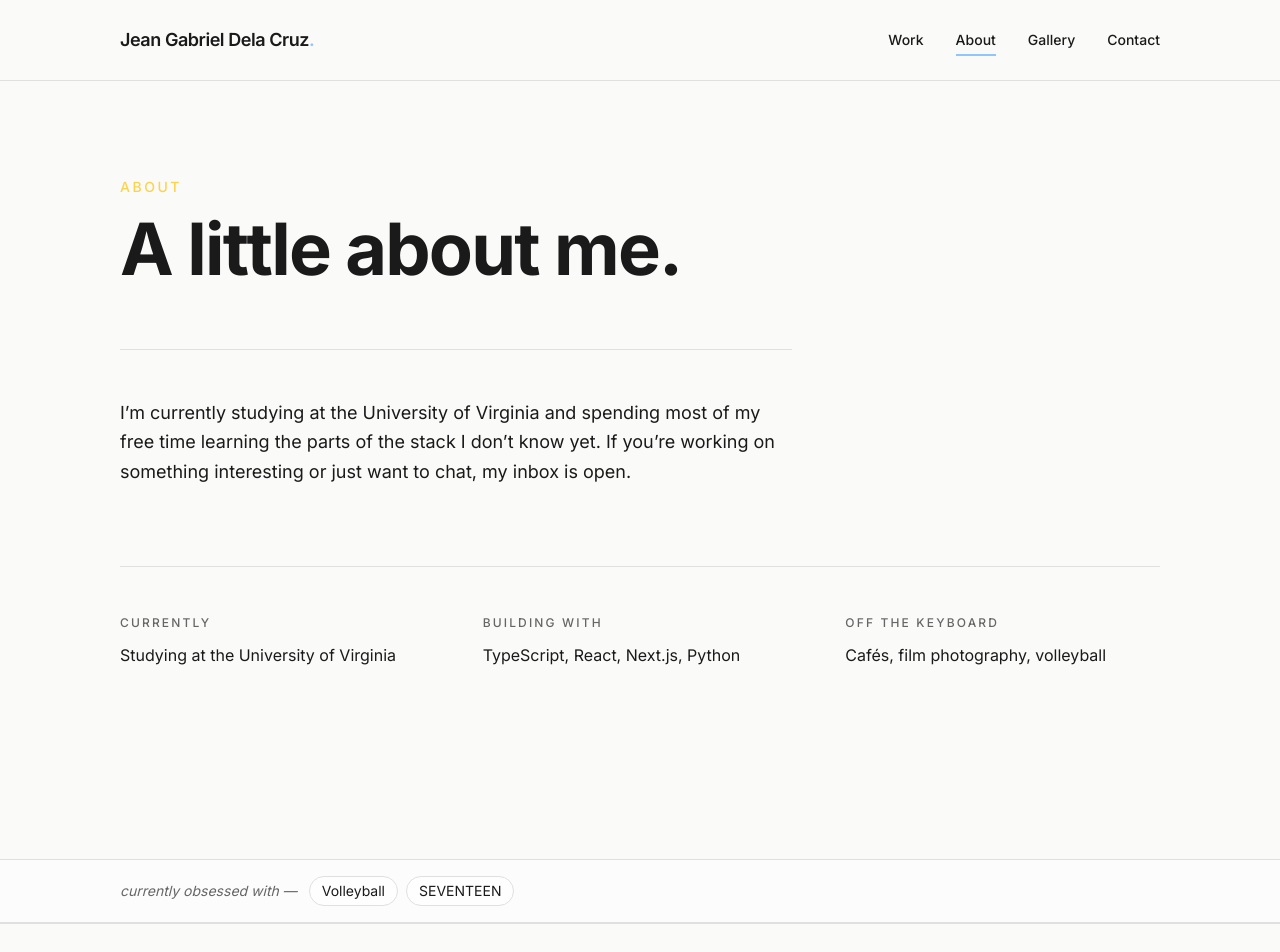
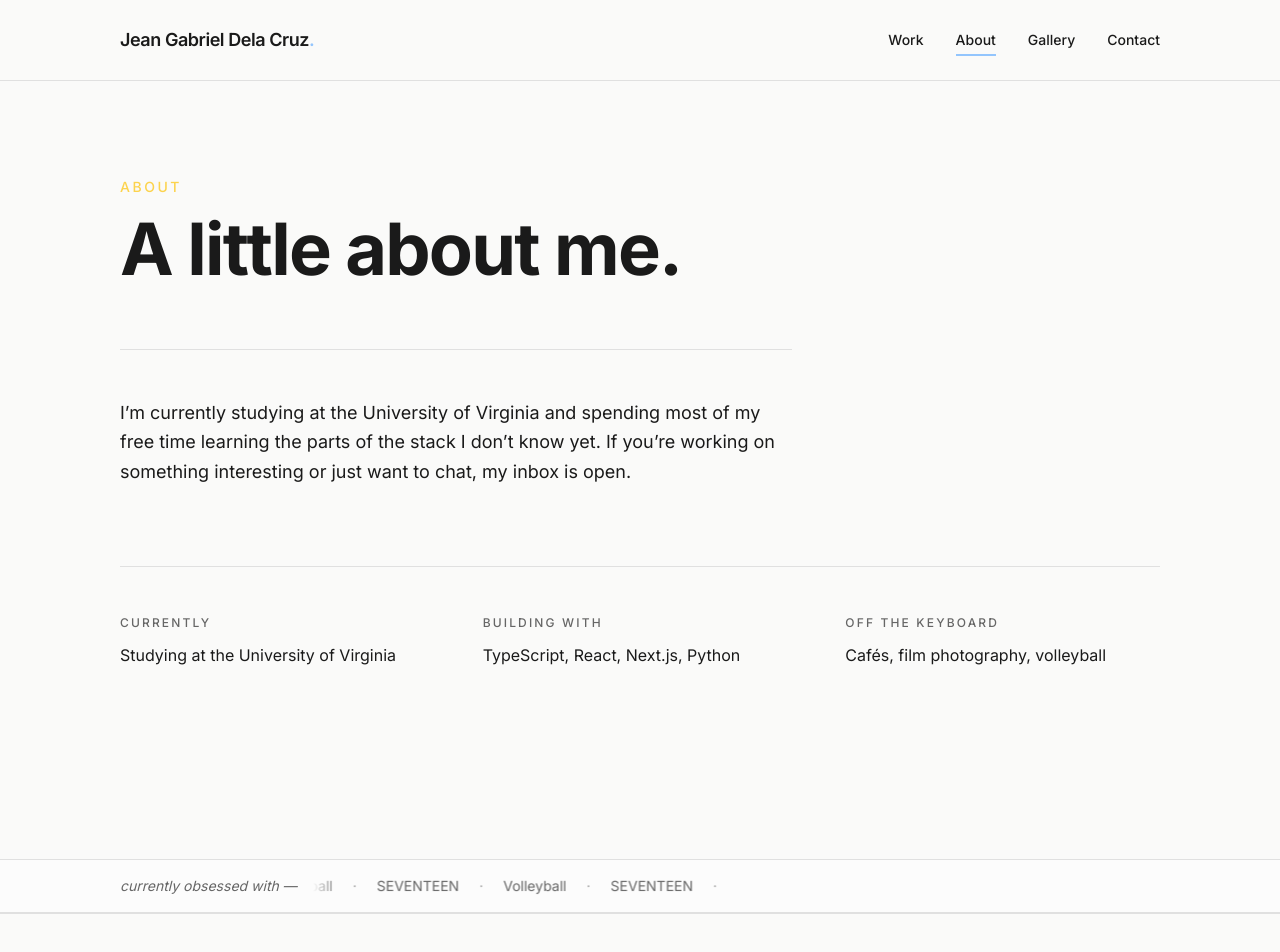
Before and after one commit to gdcruz0911/portfolio, a Next.js app: page /about in a window 1280 px wide. Shown: the top 952 px of the page. Built offline with nearby package versions, Linux system fonts and the light colour scheme.

Commit message:
marquee changes

```diff
--- a/src/app/globals.css
+++ b/src/app/globals.css
@@ -28,7 +28,24 @@ body {
   font-feature-settings: "ss01", "cv11";
 }
 
+/* Each page sets `--accent` on its outermost element so `::selection` inherits
+   the right color via CSS custom property cascade. */
 ::selection {
-  background: #1a1a1a;
-  color: #fafaf9;
+  background: var(--accent, #1a1a1a);
+  color: #1a1a1a;
 }
+
+@keyframes marquee {
+  from {
+    transform: translateX(0);
+  }
+  to {
+    transform: translateX(-50%);
+  }
+}
+
+@media (prefers-reduced-motion: reduce) {
+  .marquee-track {
+    animation: none !important;
+  }
+}
--- a/src/components/Marquee.tsx
+++ b/src/components/Marquee.tsx
@@ -1,34 +1,59 @@
-// Static "currently obsessed with" strip. (Kept the filename for now to avoid a
-// rename — the component used to be an auto-scrolling marquee.)
+// Static label + scrolling interest strip. Items render twice so translateX(-50%)
+// lands exactly where the first sequence began, yielding a seamless loop.
+
+const SEPARATOR = "·";
+// Soft fade-in/fade-out at the left/right edges of the scrolling area so items
+// don't pop in/out abruptly against the label.
+const SCROLL_MASK =
+  "linear-gradient(to right, transparent 0, black 24px, black calc(100% - 24px), transparent 100%)";
 
 export function Marquee({
   items,
   label,
+  speedSeconds = 30,
 }: {
   items: readonly string[];
   label?: string;
+  speedSeconds?: number;
 }) {
   if (items.length === 0) return null;
+  const sequence = [...items, ...items];
 
   return (
     <section
       aria-label={label ?? "Currently obsessed with"}
       className="w-full border-y border-[var(--border)] bg-white/40 py-4 mt-24 md:mt-32"
     >
-      <div className="max-w-6xl mx-auto px-6 md:px-10 lg:px-14 flex flex-wrap items-center gap-x-3 gap-y-2 text-sm">
+      <div className="max-w-6xl mx-auto px-6 md:px-10 lg:px-14 flex items-center gap-4">
         {label && (
-          <span className="text-[var(--muted)] italic">{label} —</span>
+          <span className="shrink-0 text-sm text-[var(--muted)] italic">
+            {label} —
+          </span>
         )}
-        <ul className="flex flex-wrap items-center gap-2">
-          {items.map((item) => (
-            <li
-              key={item}
-              className="inline-flex items-center px-3 py-1 rounded-full border border-[var(--border)] bg-white/70 text-[var(--foreground)]"
-            >
-              {item}
-            </li>
-          ))}
-        </ul>
+        <div
+          className="relative flex-1 overflow-hidden"
+          style={{
+            maskImage: SCROLL_MASK,
+            WebkitMaskImage: SCROLL_MASK,
+          }}
+        >
+          <div
+            className="marquee-track flex w-max whitespace-nowrap will-change-transform"
+            style={{ animation: `marquee ${speedSeconds}s linear infinite` }}
+          >
+            {sequence.map((item, i) => (
+              <span
+                key={i}
+                className="inline-flex items-center text-sm text-[var(--muted)]"
+              >
+                {item}
+                <span className="mx-5 opacity-60" aria-hidden>
+                  {SEPARATOR}
+                </span>
+              </span>
+            ))}
+          </div>
+        </div>
       </div>
     </section>
   );
```
